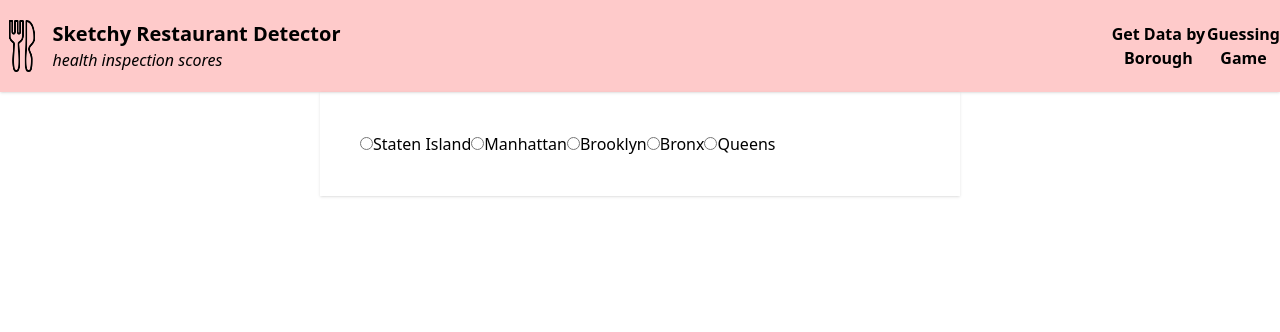
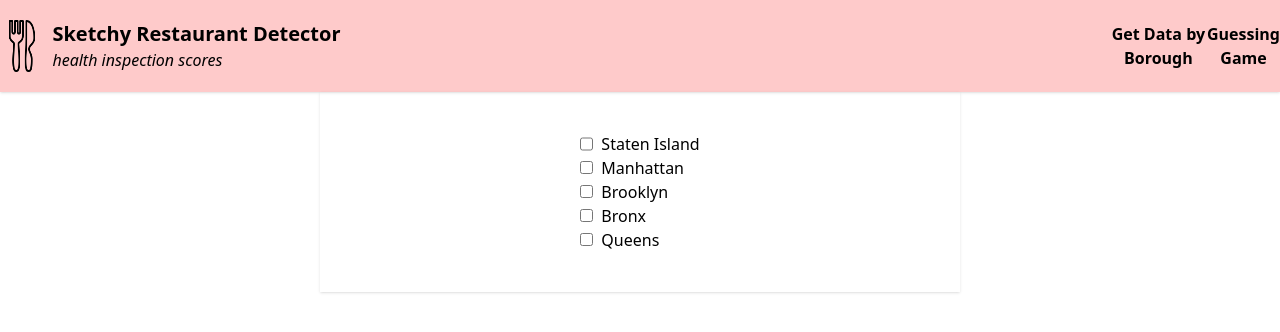
Before and after one commit to staten-island-tech/vue-open-data-Crystal-Lin1, a Vue app in the folder app/: page / in a window 1280 px wide. Both pictures are taken after a click on the button "Get Data by Borough". Shown: the top 332 px of the page. Built offline with nearby package versions, Linux system fonts and the light colour scheme; no server answers.

Commit message:
feat: boro data css (wip)

```diff
--- a/app/src/components/BoroughData.vue
+++ b/app/src/components/BoroughData.vue
@@ -1,16 +1,26 @@
 <template>
-    <div class="shadow w-[50%] p-10 m-auto">
-        <form>
-            <input id='statenIsland' name='boro' value='statenIsland' type="radio">
-            <label for="statenIsland">Staten Island</label>
-            <input id='manhattan' name='boro' value='manhattan' type="radio">
-            <label for="manhattan">Manhattan</label>
-            <input id='brooklyn' name='boro' value='brooklyn' type="radio">
-            <label for="brooklyn">Brooklyn</label>
-            <input id='bronx' name='boro' value='bronx' type="radio">
-            <label for="bronx">Bronx</label>
-            <input id='queens' name='boro' value='queens' type="radio">
-            <label for="queens">Queens</label>
+    <div class="shadow w-[50%] p-10 m-auto flex justify-center">
+        <form @submit.prevent="" >
+            <div class="flex">
+                <input class='mr-2'id='statenIsland' name='boro' value='statenIsland' type="checkbox">
+                <label for="statenIsland">Staten Island</label>
+            </div>
+            <div class="">
+                <input class='mr-2' id='manhattan' name='boro' value='manhattan' type="checkbox">
+                <label for="manhattan">Manhattan</label>
+            </div>
+            <div class="">
+                <input class='mr-2' id='brooklyn' name='boro' value='brooklyn' type="checkbox">
+                <label for="brooklyn">Brooklyn</label>
+            </div>
+            <div class="">
+                <input class='mr-2' id='bronx' name='boro' value='bronx' type="checkbox">
+                <label for="bronx">Bronx</label>
+            </div>
+            <div class="">
+                <input class='mr-2'id='queens' name='boro' value='queens' type="checkbox">
+                <label for="queens">Queens</label>
+            </div>
         </form>
 
     </div>
```
Also changed, not shown: app/src/style.css (line endings or trailing spaces).
